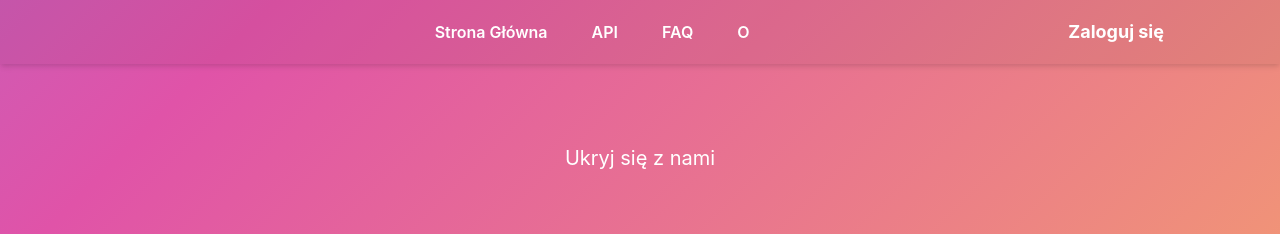
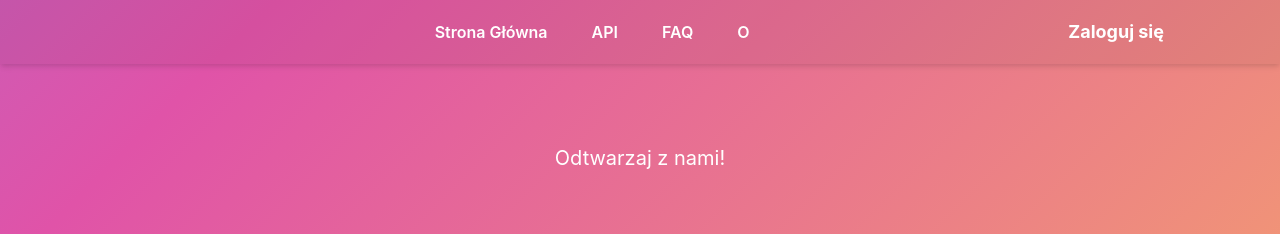
Before and after one commit to PaganMuffin/laid-frontend, a React (Create React App) app: page / in a window 1280 px wide. Shown: the top 234 px of the page. Built offline with nearby package versions, Linux system fonts and the light colour scheme.

Commit message:
subtitle change

```diff
--- a/src/pages/Home.js
+++ b/src/pages/Home.js
@@ -6,7 +6,7 @@ const Home = ({location,title}) => {
         <div className="flex flex-col justify-center items-center w-screen m-auto space-y-24">
             <div>
                 <p className="text-center font-semibold mt-20 text-6xl">{title}</p>
-                <p className="text-center text-xl">Ukryj się z nami</p>
+                <p className="text-center text-xl">Odtwarzaj z nami!</p>
             </div>
             <CreateLink location={location}/>
         </div>
```
